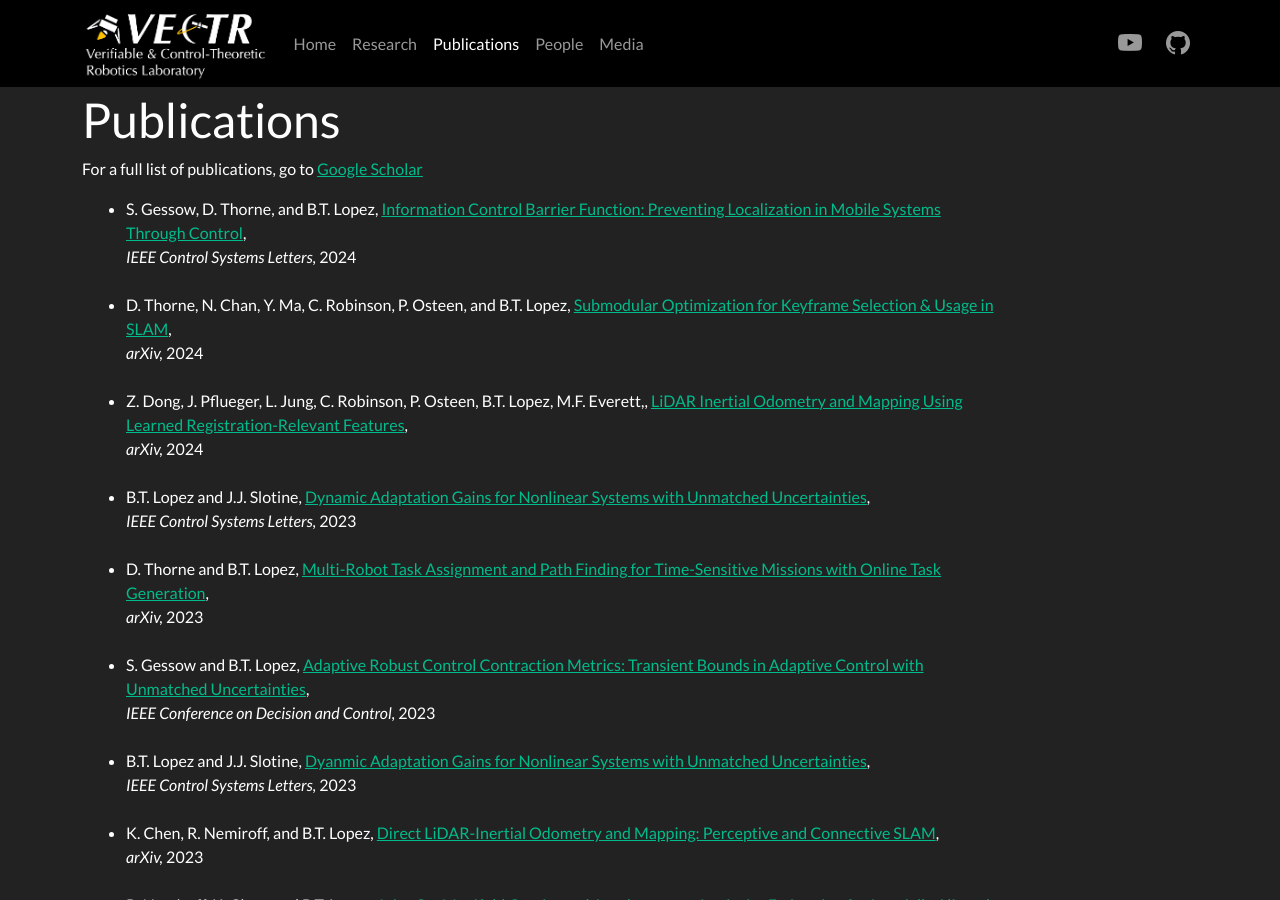
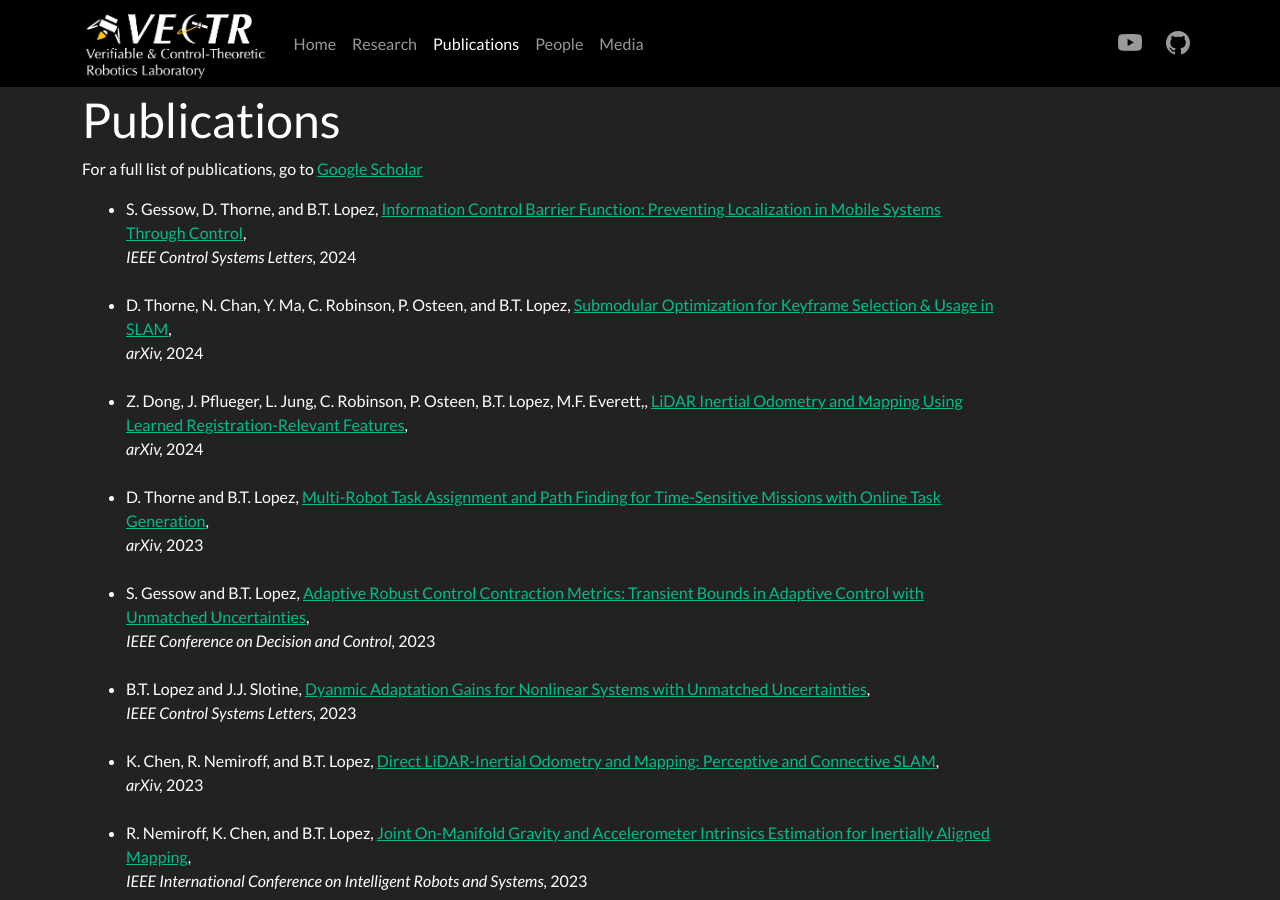
Before and after one commit to vectr-ucla/vectr-ucla.github.io, a Jekyll site: the page built from _pages/publications.md, in a window 1280 px wide and 900 px high. Built offline with Jekyll 4.4.1, drawn with Linux system fonts in a browser that asks for light colours.

Commit message:
Update publist.yml

```diff
--- a/_data/publist.yml
+++ b/_data/publist.yml
@@ -19,13 +19,6 @@
   link:
     url: https://arxiv.org/pdf/2410.02961
     display: arXiv
-
-- title: "Dynamic Adaptation Gains for Nonlinear Systems with Unmatched Uncertainties"
-  authors: B.T. Lopez and J.J. Slotine
-  year: 2023
-  link:
-    url: https://ieeexplore.ieee.org/document/10345645
-    display: IEEE Control Systems Letters
 
 - title: "Multi-Robot Task Assignment and Path Finding for Time-Sensitive Missions with Online Task Generation"
   authors: D. Thorne and B.T. Lopez
```
